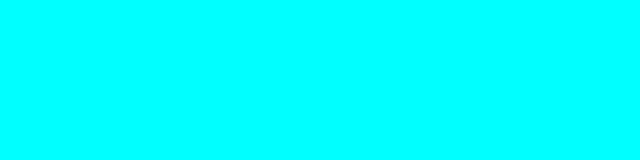
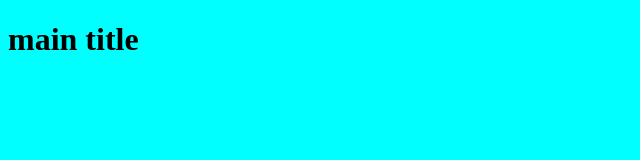
Before and after one commit to shayni99/shayan-shop, a plain HTML site: page index.html in a window 1280 px wide. Shown: the whole page, without its empty margins (0-640 px from the left). Drawn offline with Linux system fonts and the light colour scheme.

Commit message:
add title

```diff
--- a/index.html
+++ b/index.html
@@ -12,5 +12,8 @@
         }
     </style>
 
+    <h1>
+        main title
+    </h1>
 </body>
 </html>
```
